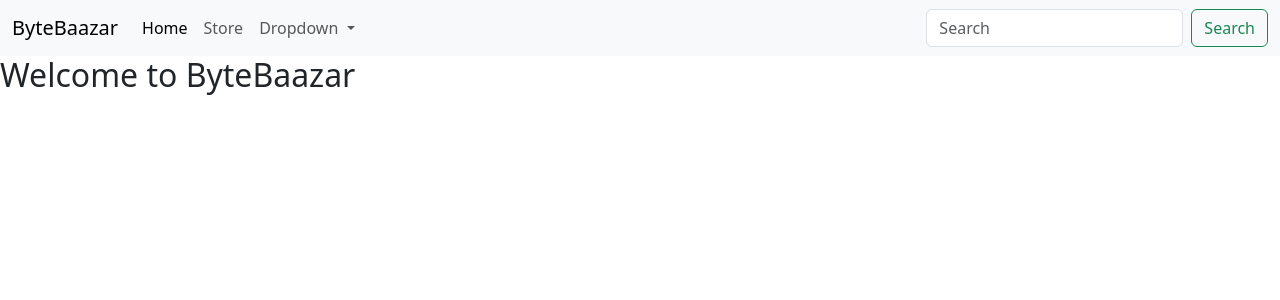
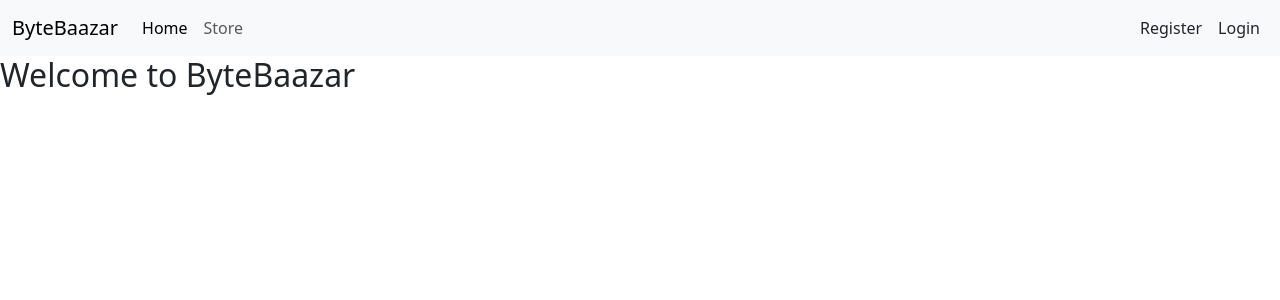
Before and after one commit to edup3/ByteBaazar, a Django app: page / in a window 1280 px wide. Shown: the top 300 px of the page. Run offline with Django 5.2, Linux system fonts and the light colour scheme.

Commit message:
feature/registration_and_login_working

```diff
--- a/ByteBazaar/settings.py
+++ b/ByteBazaar/settings.py
@@ -128,3 +128,6 @@ DEFAULT_AUTO_FIELD = 'django.db.models.BigAutoField'
 # Eduardo Piñeros
 # Override Auth user model
 AUTH_USER_MODEL = "store.Customer"
+
+LOGIN_REDIRECT_URL = '/'
+LOGOUT_REDIRECT_URL = '/'
--- /dev/null
+++ b/store/mixins.py
@@ -0,0 +1,5 @@
+class UserContextMixin:
+    def get_context_data(self, **kwargs):
+        context = super().get_context_data(**kwargs)
+        context['user'] = self.request.user
+        return context
--- a/store/templates/store/base.html
+++ b/store/templates/store/base.html
@@ -23,22 +23,18 @@
               <li class="nav-item">
                 <a class="nav-link" href="{% url 'store' %}">Store</a>
               </li>
-              <li class="nav-item dropdown">
-                <a class="nav-link dropdown-toggle" href="#" role="button" data-bs-toggle="dropdown" aria-expanded="false">
-                  Dropdown
-                </a>
-                <ul class="dropdown-menu">
-                  <li><a class="dropdown-item" href="#">Action</a></li>
-                  <li><a class="dropdown-item" href="#">Another action</a></li>
-                  <li><hr class="dropdown-divider"></li>
-                  <li><a class="dropdown-item" href="#">Something else here</a></li>
-                </ul>
-              </li>
             </ul>
-            <form class="d-flex" role="search">
-              <input class="form-control me-2" type="search" placeholder="Search" aria-label="Search">
-              <button class="btn btn-outline-success" type="submit">Search</button>
+            {% if user.is_authenticated %}
+            <h6>Welcome back {{user.username}}</h6>
+            <form action="{% url 'logout' %}" method="post">
+              {% csrf_token %}
+              <button type="submit" class="nav-link">logout</button>
             </form>
+            {% else %}
+              <a class="nav-link m-2" href="{% url 'register' %}">Register</a>
+              <a class="nav-link m-2" href="{% url 'login' %}">Login</a>
+            {% endif %}
+
           </div>
         </div>
       </nav>
--- a/store/urls.py
+++ b/store/urls.py
@@ -1,9 +1,11 @@
-from django.urls import path
-from .views import HomePageView, StorePageView, RegisterCustomerView, ProductPageView
+from django.urls import path, include
+from .views import HomePageView, StorePageView, RegisterCustomerView, ProductPageView, LoginCustomerView, LogoutCustomerView
 
 urlpatterns = [
     path('', HomePageView.as_view(), name='home'),
     path('store/', StorePageView.as_view(), name='store'),
     path('register/', RegisterCustomerView.as_view(), name='register'),
+    path('login/', LoginCustomerView.as_view(), name='login'),
+    path('logout/', LogoutCustomerView.as_view(), name='logout'),
     path('product/<pk>', ProductPageView.as_view(), name='product')
 ]
--- a/store/views.py
+++ b/store/views.py
@@ -2,10 +2,11 @@ from django.shortcuts import render
 from django.http import HttpRequest
 from django.urls import reverse_lazy
 from django.contrib.auth.mixins import LoginRequiredMixin
+from django.contrib.auth.views import LoginView, LogoutView
 from django.views.generic import ListView, TemplateView, CreateView, DetailView
 from .forms import RegisterForm
 from .models import Product, Customer
-
+from .mixins import UserContextMixin
 
 # Create your views here.
 
@@ -17,17 +18,27 @@ class RegisterCustomerView(CreateView):
     success_url = reverse_lazy('home')
 
 
-class HomePageView(TemplateView):
+class LoginCustomerView(LoginView):
+    template_name = 'store/login.html'
+    redirect_authenticated_user = True
+    success_url = reverse_lazy('home')
+
+
+class LogoutCustomerView(LogoutView):
+    success_url = reverse_lazy('home')
+
+
+class HomePageView(UserContextMixin, TemplateView):
     template_name = 'store/index.html'
 
 
-class StorePageView(LoginRequiredMixin, ListView):
-    login_url = 'login/'
+class StorePageView(LoginRequiredMixin, UserContextMixin, ListView):
+    login_url = '/login/'
     template_name = 'store/items.html'
     model = Product
     context_object_name = 'products'
 
 
-class ProductPageView(DetailView):
+class ProductPageView(UserContextMixin, DetailView):
     model = Product
     template_name = 'store/product.html'
```
Also changed, not shown: store/forms.py (+17 -2 lines), store/templates/store/login.html (added, +9 -0 lines).
